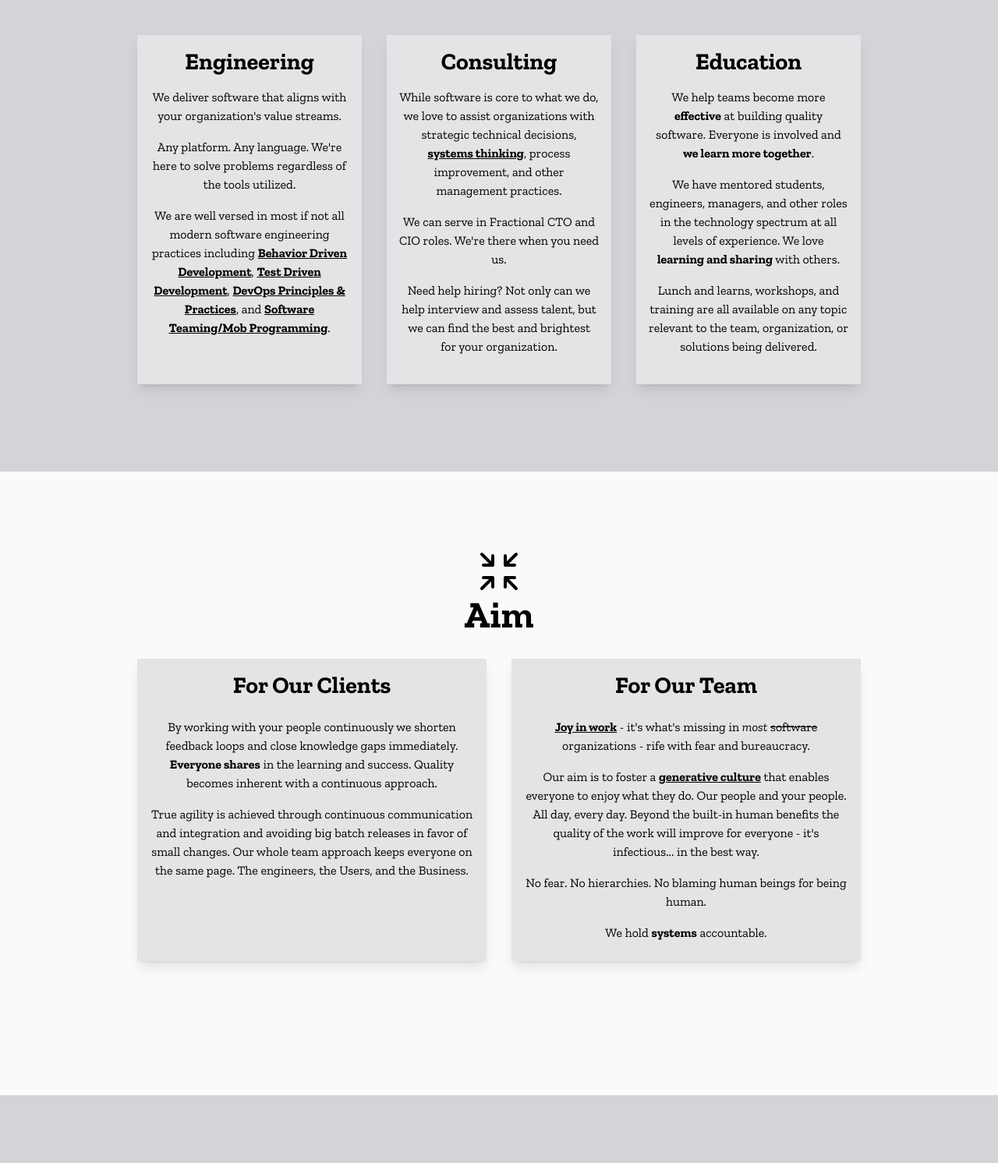
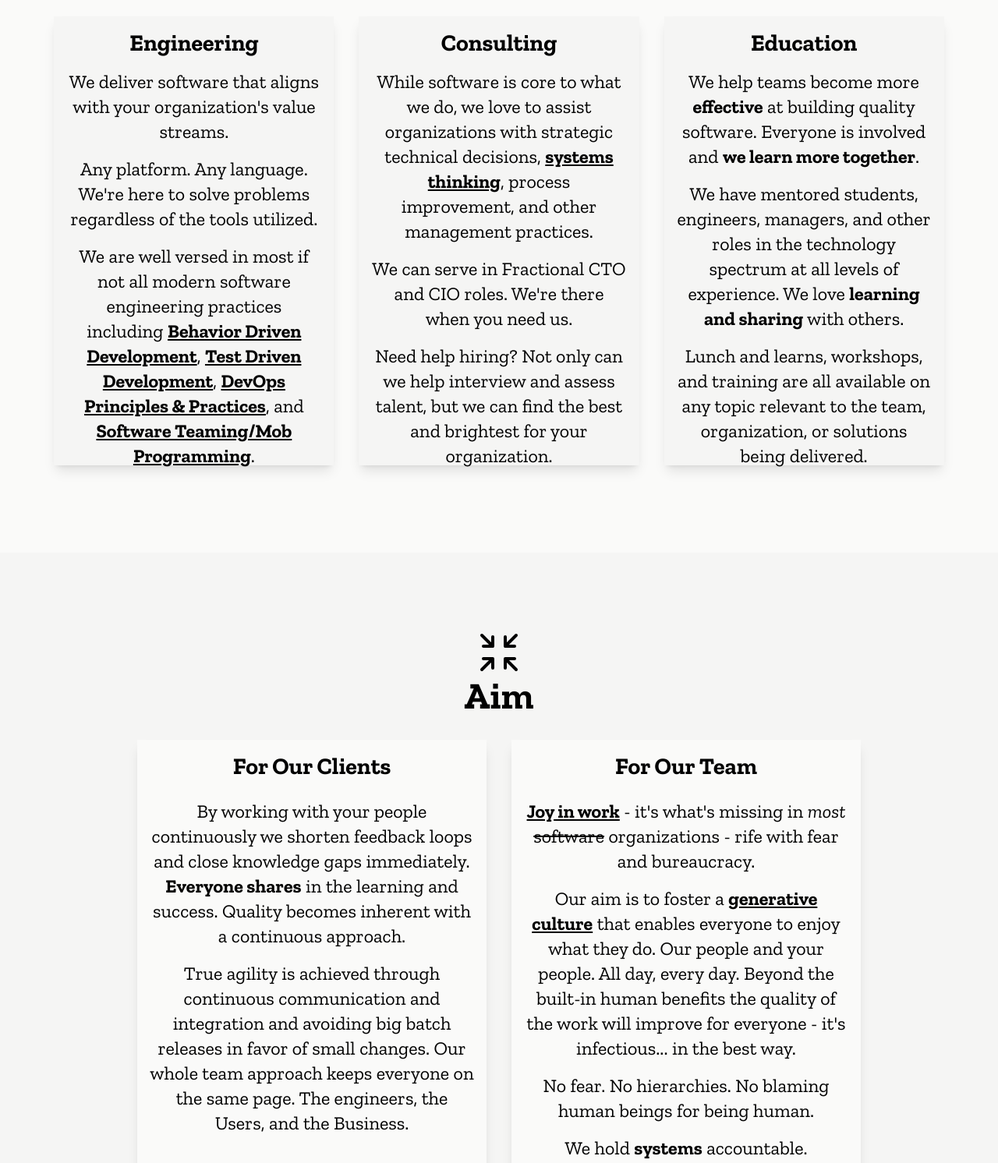
Before and after one commit to profoundcollective/profoundcollective.github.io, a website: page index.html in a window 1280 px wide. Shown: the part 1091-2583 px from the top of the page at 78% size. Drawn offline with nearby package versions, Linux system fonts and the light colour scheme.

Commit message:
fancy colors

```diff
--- a/index.html
+++ b/index.html
@@ -37,7 +37,7 @@
     </div>
   </section>
 
-  <main class="bg-zinc-200 font-zilla">
+  <main class="bg-stone-100 font-zilla">
 
     <section id="purpose" class="py-12 min-h-screen flex flex-col justify-center items-center">
       <div class="w-11/12 lg:7/12 flex flex-col items-center text-center">
@@ -56,9 +56,9 @@
       </div>
     </section>
 
-    <section id="services" class="py-24 min-h-screen text-center bg-zinc-300 flex flex-col items-center">
+    <section id="services" class="py-24 min-h-screen text-center bg-stone-50 flex flex-col items-center">
 
-      <header class="text-5xl mb-8 font-zilla font-bold flex flex-col items-center">
+      <header class="text-5xl mb-2 font-zilla font-bold flex flex-col items-center">
         <svg xmlns="http://www.w3.org/2000/svg" fill="none" viewBox="0 0 24 24" stroke-width="1.5" stroke="currentColor"
           class="w-16 h-16">
           <path stroke-linecap="round" stroke-linejoin="round"
@@ -67,19 +67,20 @@
         Services
       </header>
 
-      <div class="w-11/12 lg:w-9/12 flex flex-col lg:flex-row items-center h-full">
+      <div class="w-11/12 lg:w-12/12 flex flex-col lg:flex-row items-center">
 
-        <div class="lg:w-4/12 p-4 m-4 bg-zinc-200 shadow-lg h-[28rem]">
+        <div class="lg:w-4/12 p-4 m-4 bg-stone-100 shadow-lg h-[36rem]">
           <h3 class="font-bold text-2xl lg:text-3xl mb-4">Engineering</h3>
-          <p>
+
+          <p class="lg:text-2xl">
             We deliver software that aligns with your organization's value streams.
           </p>
 
-          <p class="pt-4">
+          <p class="pt-4 lg:text-2xl">
             Any platform. Any language. We're here to solve problems regardless of the tools utilized.
           </p>
 
-          <p class="pt-4 mb-2">
+          <p class="pt-4 mb-2 lg:text-2xl">
             We are well versed in most if not all modern software engineering practices including
             <a href="https://en.wikipedia.org/wiki/Behavior-driven_development" class="font-bold underline"
               target="_blank">Behavior Driven Development</a>,
@@ -93,39 +94,39 @@
 
         </div>
 
-        <div class="lg:w-4/12 p-4 m-4 bg-zinc-200 shadow-lg h-[28rem]">
+        <div class="lg:w-4/12 p-4 m-4 bg-stone-100 shadow-lg h-[36rem]">
           <h3 class="font-bold text-2xl lg:text-3xl mb-4">Consulting</h3>
-          <p>
+          <p class="lg:text-2xl">
             While software is core to what we do, we love to assist organizations with strategic technical decisions,
             <a href="https://en.wikipedia.org/wiki/Systems_thinking" class="font-bold underline" target=_blank">systems
               thinking</a>, process improvement,
             and other management practices.
           </p>
 
-          <p class="pt-4">
+          <p class="pt-4 lg:text-2xl">
             We can serve in Fractional CTO and CIO roles. We're there when you need us.
           </p>
 
-          <p class="pt-4 mb-2">
+          <p class="pt-4 mb-2 lg:text-2xl">
             Need help hiring? Not only can we help interview and assess talent, but we can find the best and brightest
             for your organization.
           </p>
 
         </div>
 
-        <div class="lg:w-4/12 p-4 m-4 bg-zinc-200 shadow-lg h-[28rem]">
+        <div class="lg:w-4/12 p-4 m-4 bg-stone-100 shadow-lg h-[36rem]">
           <h3 class="font-bold text-2xl lg:text-3xl mb-4">Education</h3>
-          <p>
+          <p class="lg:text-2xl">
             We help teams become more <span class="font-bold">effective</span> at building quality software. Everyone is
             involved and <span class="font-bold">we learn more together</span>.
           </p>
 
-          <p class="pt-4">
+          <p class="pt-4 lg:text-2xl">
             We have mentored students, engineers, managers, and other roles in the technology spectrum at all levels of
             experience. We love <span class="font-bold">learning and sharing</span> with others.
           </p>
 
-          <p class="pt-4 mb-2">
+          <p class="pt-4 mb-2 lg:text-2xl">
             Lunch and learns, workshops, and training are all available on any topic relevant to the team, organization,
             or solutions being delivered.
           </p>
@@ -133,7 +134,7 @@
       </div>
     </section>
 
-    <section id="aim" class="py-24 min-h-screen text-center bg-stone-50 flex flex-col items-center font-zilla">
+    <section id="aim" class="py-24 min-h-screen text-center bg-stone-100 flex flex-col items-center font-zilla">
 
       <header class="text-5xl mb-4 font-bold flex flex-col items-center">
         <svg xmlns="http://www.w3.org/2000/svg" fill="none" viewBox="0 0 24 24" stroke-width="1.5" stroke="currentColor"
@@ -146,33 +147,33 @@
 
       <div class="w-11/12 lg:w-9/12 flex flex-col lg:flex-row h-full">
 
-        <div class="lg:w-6/12 p-4 m-4 bg-zinc-200 shadow-lg flex flex-col items-center">
+        <div class="lg:w-6/12 p-4 m-4 bg-stone-50 shadow-lg flex flex-col items-center">
 
           <h3 class="font-bold text-2xl lg:text-3xl mb-4">For Our Clients</h3>
 
-          <p class="pt-2 mb-2">
+          <p class="pt-2 mb-2 lg:text-2xl">
             By working with your people continuously we shorten feedback loops
             and close knowledge gaps immediately. <span class="font-bold">Everyone shares</span> in the learning and
             success. Quality becomes inherent with a continuous approach.
           </p>
 
-          <p class="pt-2 mb-2">
+          <p class="pt-2 mb-2 lg:text-2xl">
             True agility is achieved through continuous communication and integration and avoiding big batch releases in
             favor of small changes. Our whole team approach keeps everyone on the same page. The engineers, the Users,
             and the Business.
           </p>
         </div>
 
-        <div class="lg:w-6/12 p-4 m-4 bg-zinc-200 shadow-lg flex flex-col items-center">
+        <div class="lg:w-6/12 p-4 m-4 bg-stone-50 shadow-lg flex flex-col items-center">
 
           <h3 class="font-bold text-2xl lg:text-3xl mb-4">For Our Team</h3>
 
-          <p class="pt-2 mb-2">
+          <p class="pt-2 mb-2 lg:text-2xl">
             <a href="https://deming.org/deming-on-management-joy-in-work/" class="font-bold underline" rel="noopener"
               target="_blank">Joy in work</a> - it's what's missing in <span class="italic">most</span> <span
               class="line-through">software</span> organizations - rife with fear and bureaucracy.
           </p>
-          <p class="pt-2 mb-2">
+          <p class="pt-2 mb-2 lg:text-2xl">
             Our aim is to foster a <a
               href="https://cloud.google.com/architecture/devops/devops-culture-westrum-organizational-culture"
               class="font-bold underline" rel="noopener" target="_blank">generative culture</a> that enables everyone to
@@ -180,11 +181,11 @@
             quality of the work will improve for everyone - it's infectious... in the best way.
           </p>
 
-          <p class="pt-2 mb-2">
+          <p class="pt-2 mb-2 lg:text-2xl">
             No fear. No hierarchies. No blaming human beings for being human.
           </p>
 
-          <p class="pt-2 mb-2">
+          <p class="pt-2 mb-2 lg:text-2xl">
             We hold <span class="font-bold">systems</span> accountable.
           </p>
 
@@ -194,7 +195,7 @@
     </section>
 
     <section id="blog"
-      class="py-24 min-h-screen text-center bg-zinc-300 font-zilla flex flex-col justify-center items-center">
+      class="py-24 min-h-screen text-center bg-stone-50 font-zilla flex flex-col justify-center items-center">
       <header class="text-5xl mb-12 font-bold">Blog</header>
       <p class="pt-2 mb-2 text-2xl">
         Coming Soon
@@ -219,8 +220,6 @@
         </svg>
         info@profoundcollective.com</a>
     </section>
-
   </main>
 </body>
-
 </html>
```
Also changed, not shown: dist/output.css.
